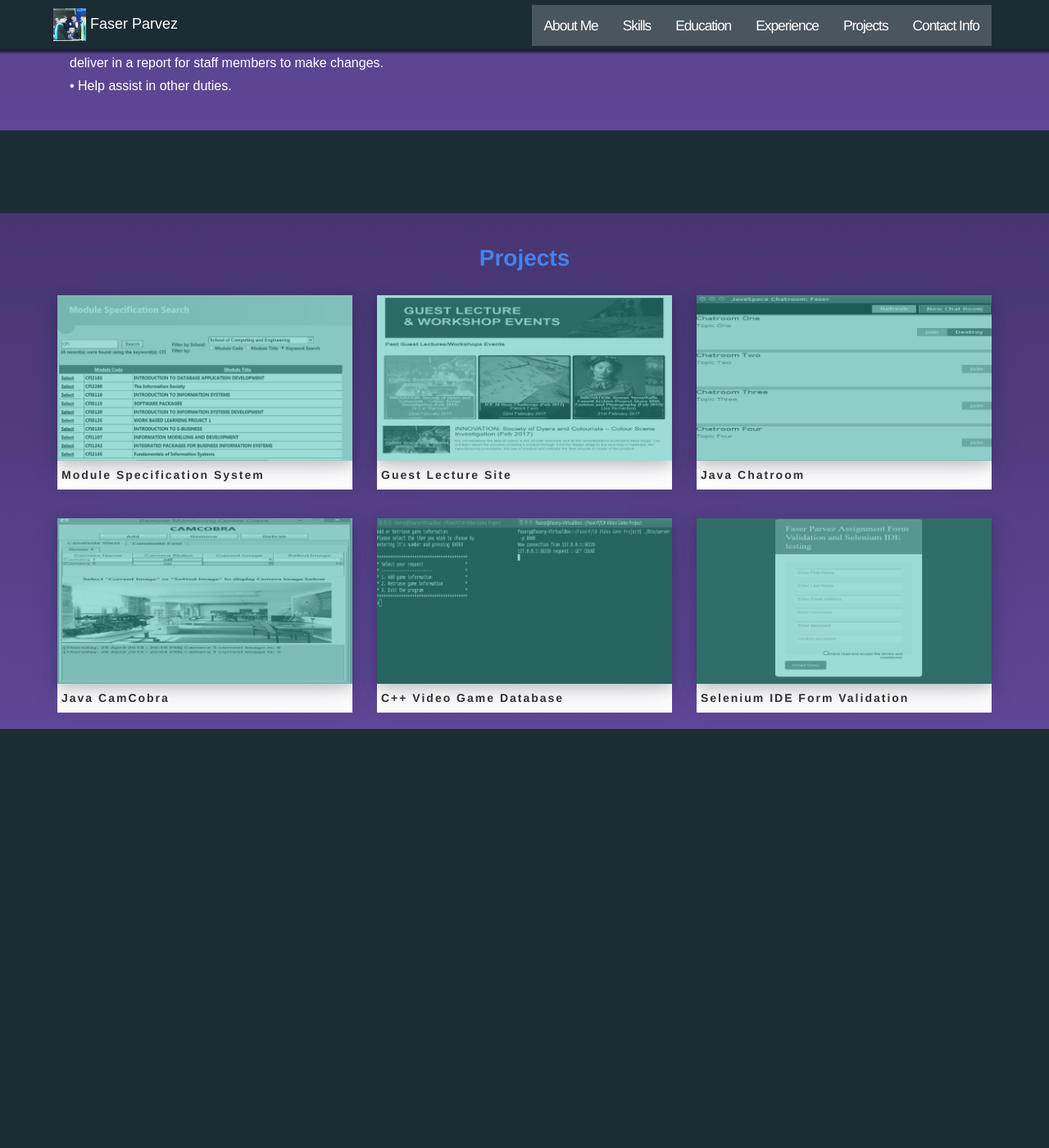
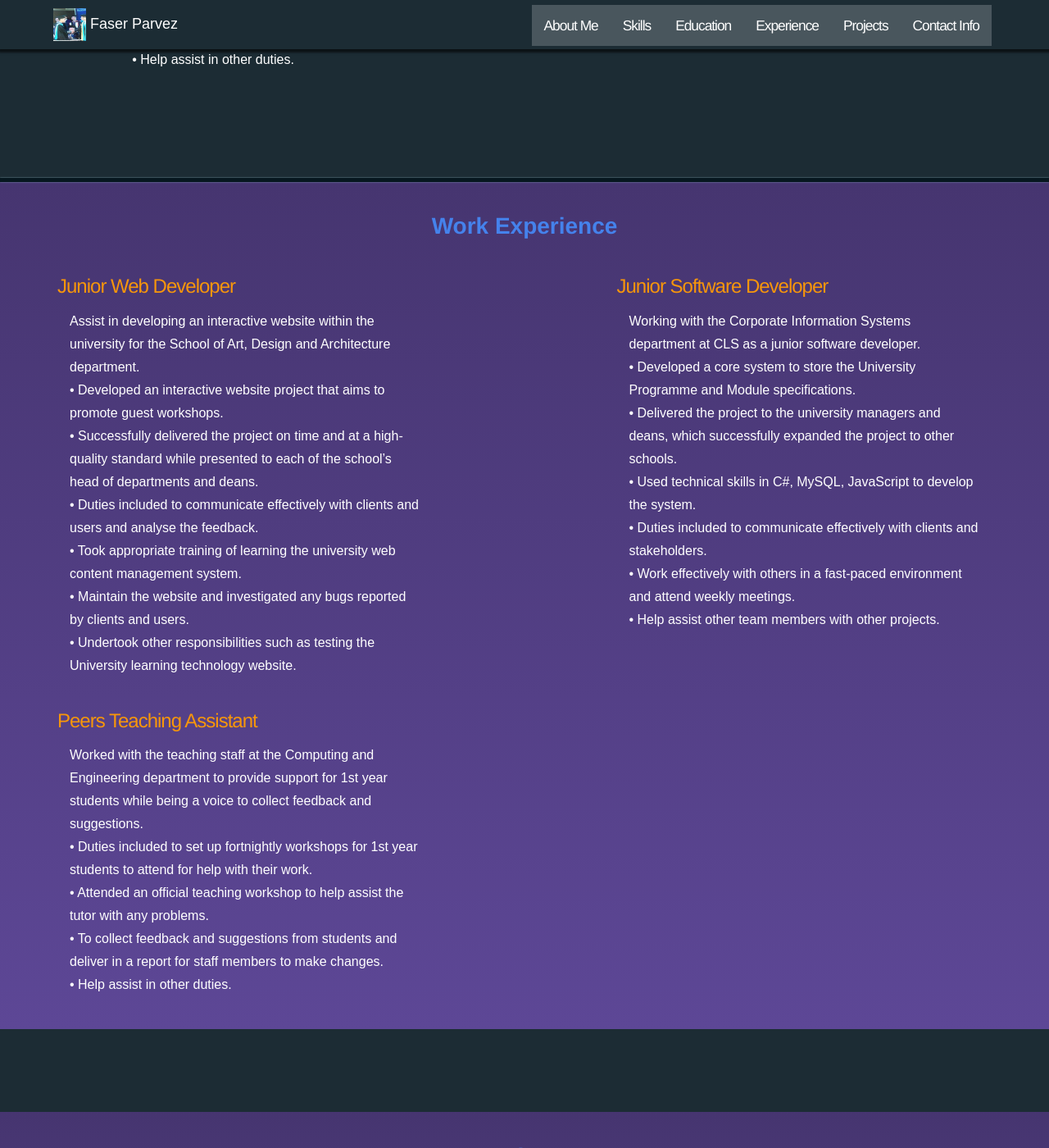
Before and after one commit to thisisatest1990/thisisatest1990.github.io, a Jekyll site: the page built from index.html, in a window 1280 px wide and 1400 px high, scrolled down 5795 px. Shown: the whole window at 82% size. Built offline with Jekyll 4.4.1, drawn with Linux system fonts in a browser that asks for light colours; nearby versions of some CDN libraries; before the commit the page ends 6684 px from its top, so only the background shows below that.

Commit message:
Update experience.html

```diff
--- a/_includes/experience.html
+++ b/_includes/experience.html
@@ -1,4 +1,77 @@
-		<!-- //////////////////////////////////////////////// EXPERIENCE ////////////////////////////////////////////////  -->
+<section class="c-matrix">
+    <div class="c-matrix__wrapper">
+				<div class="container" id="work">
+					<h2 class="centered" style="font-size: 2em; color: #4582ec; font-weight: bold; padding-bottom: 0.3em;">Work Experience</h2>
+					<br>
+
+					<div class="row row1">
+						<div class="col-sm-5" data-sr="wait 0.1s enter left over 1s">
+							<h3 class="topicon sechead">Junior Web Developer</h3>
+							<div class="article-link">
+								<p class="process-p">
+								Assist in developing an interactive website within the university for the School of Art, Design and Architecture department.
+								<br>
+								• Developed an interactive website project that aims to promote guest workshops.
+								<br>
+								• Successfully delivered the project on time and at a high-quality standard while presented to each of the school’s head of departments and deans.
+								<br>
+								• Duties included to communicate effectively with clients and users and analyse the feedback.
+								<br>
+								• Took appropriate training of learning the university web content management system.
+								<br>
+								• Maintain the website and investigated any bugs reported by clients and users.
+								<br>
+								• Undertook other responsibilities such as testing the University learning technology website.
+								</p>
+							</div>
+						</div>
+						<div class="col-sm-5 col-sm-offset-2" data-sr="wait 0.1s enter right over 1s">
+							<h3 class="topicon sechead">Junior Software Developer</h3>
+							<div class="article-link">
+								<p class="process-p">
+								Working with the Corporate Information Systems department at CLS as a junior software developer.
+								<br>
+								• Developed a core system to store the University Programme and Module specifications.
+								<br>
+								• Delivered the project to the university managers and deans, which successfully expanded the project to other schools.
+								<br>
+								• Used technical skills in C#, MySQL, JavaScript to develop the system.
+								<br>
+								• Duties included to communicate effectively with clients and stakeholders.
+								<br>
+								• Work effectively with others in a fast-paced environment and attend weekly meetings.
+								<br>
+								• Help assist other team members with other projects.
+								</p>
+							</div>
+						</div>
+					</div>
+
+					<div class="row row2">
+						<div class="col-sm-5" data-sr="wait 0.1s enter left over 1s">
+							<h3 class="topicon sechead">Peers Teaching Assistant</h3>
+							<div class="article-link">
+								<p class="process-p">
+								Worked with the teaching staff at the Computing and Engineering department to provide support for 1st year students while being a voice to collect feedback and suggestions.
+								<br>
+								• Duties included to set up fortnightly workshops for 1st year students to attend for help with their work.
+								<br>
+								• Attended an official teaching workshop to help assist the tutor with any problems.
+								<br>
+								• To collect feedback and suggestions from students and deliver in a report for staff members to make changes.
+								<br>
+								• Help assist in other duties.
+								</p>
+							</div>
+						</div>
+					</div>
+					<!-- row -->
+				</div>
+				<!-- container -->
+    </div>
+</section>
+
+                        <!-- //////////////////////////////////////////////// EXPERIENCE ////////////////////////////////////////////////  -->
 			<div id="purplewrap">
 				<div class="container" id="work">
 					<h2 class="centered" style="font-size: 2em; color: #4582ec; font-weight: bold; padding-bottom: 0.3em;">Work Experience</h2>
```
